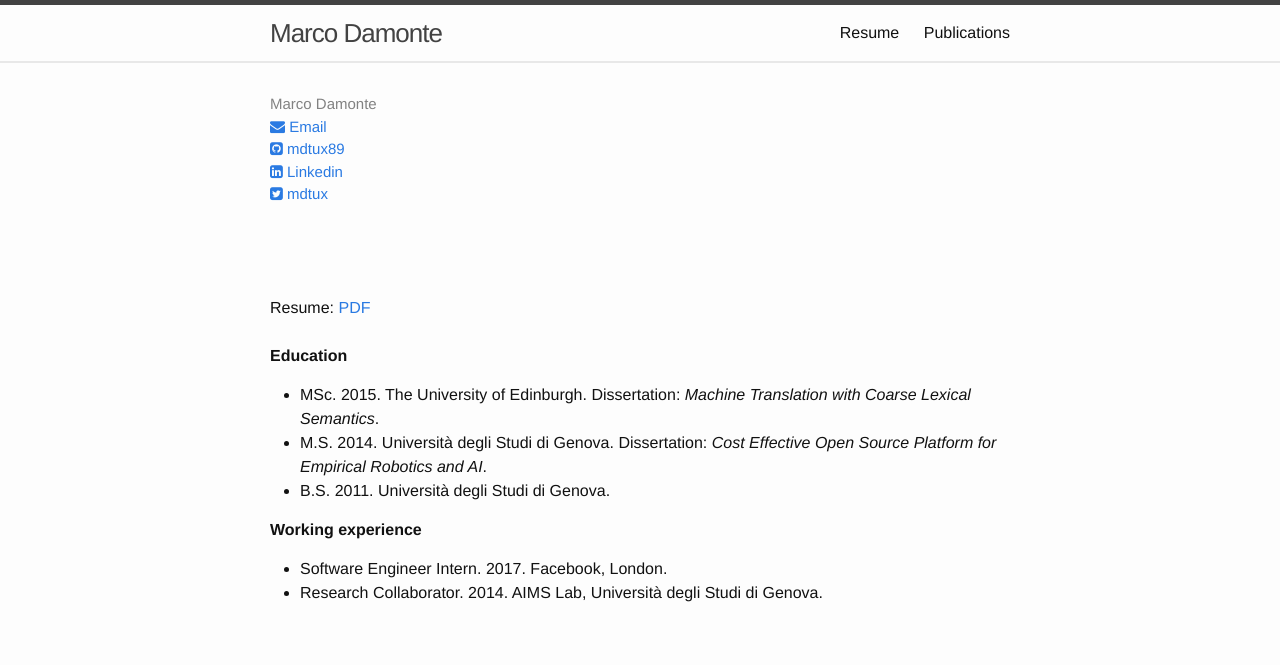
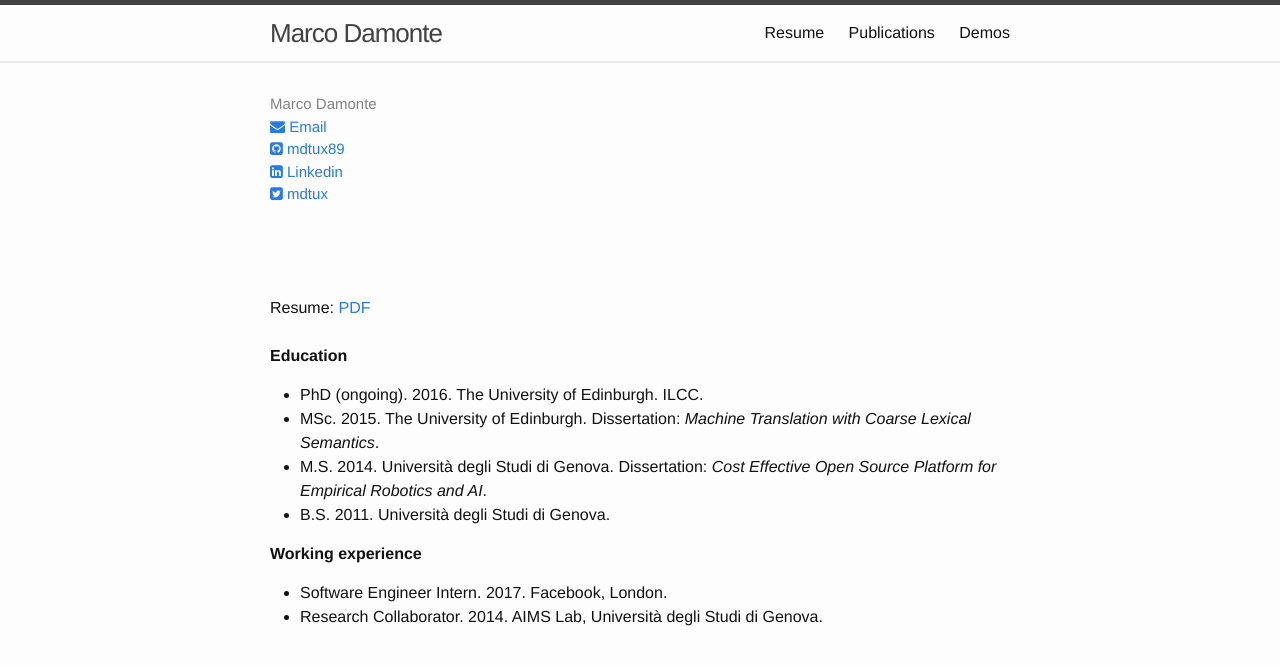
Before and after one commit to mdtux89/mdtux89.github.io, a Jekyll site: the page built from cv.html, in a window 1280 px wide. Shown: the top 665 px of the page. Built offline with Jekyll 4.4.1, drawn with Linux system fonts in a browser that asks for light colours; nearby versions of some CDN libraries.

Commit message:
Add demo and update resume

```diff
--- a/cv.html
+++ b/cv.html
@@ -6,6 +6,10 @@
   -
     heading: <b>Education</b>
     items:
+      -
+        title: PhD (ongoing)
+        year: 2016
+        detail: The University of Edinburgh. ILCC
       -
         title: MSc
         year: 2015
```
Also changed, not shown: software.html (added, +10 -0 lines).
